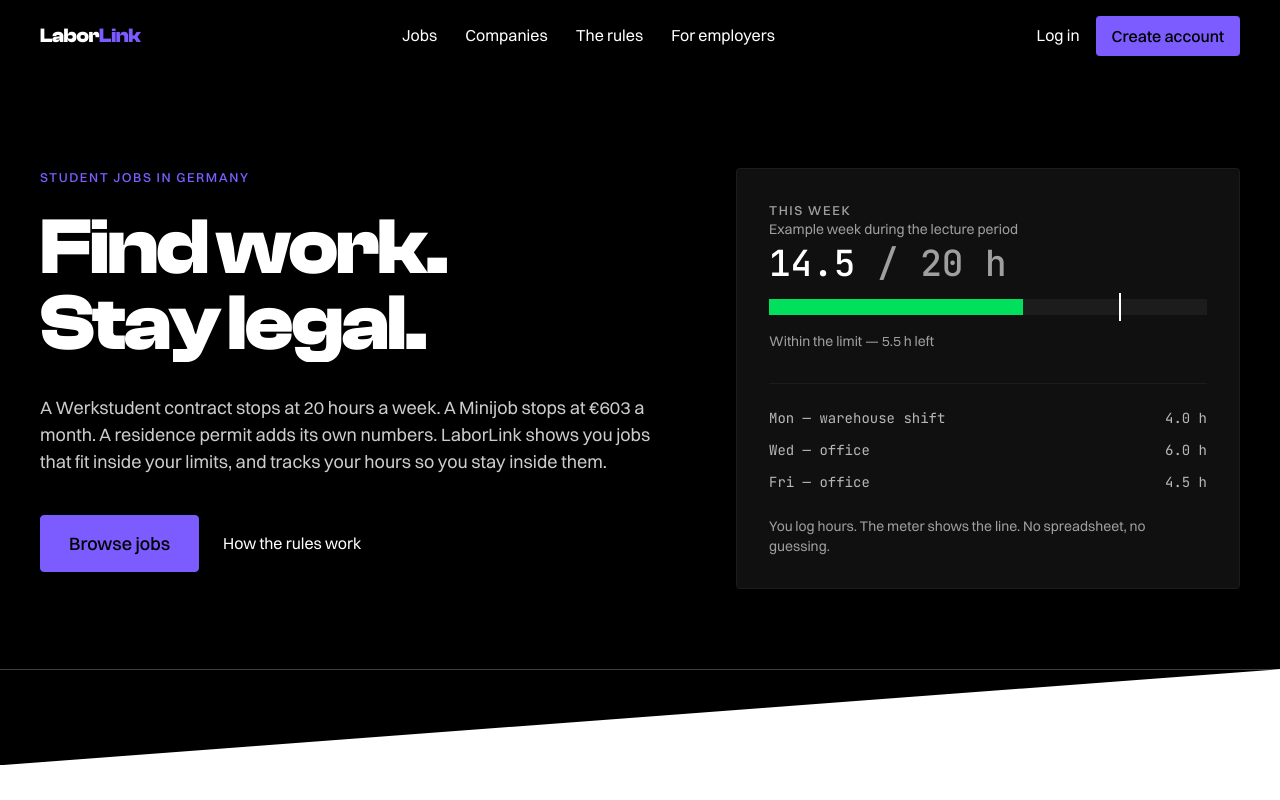
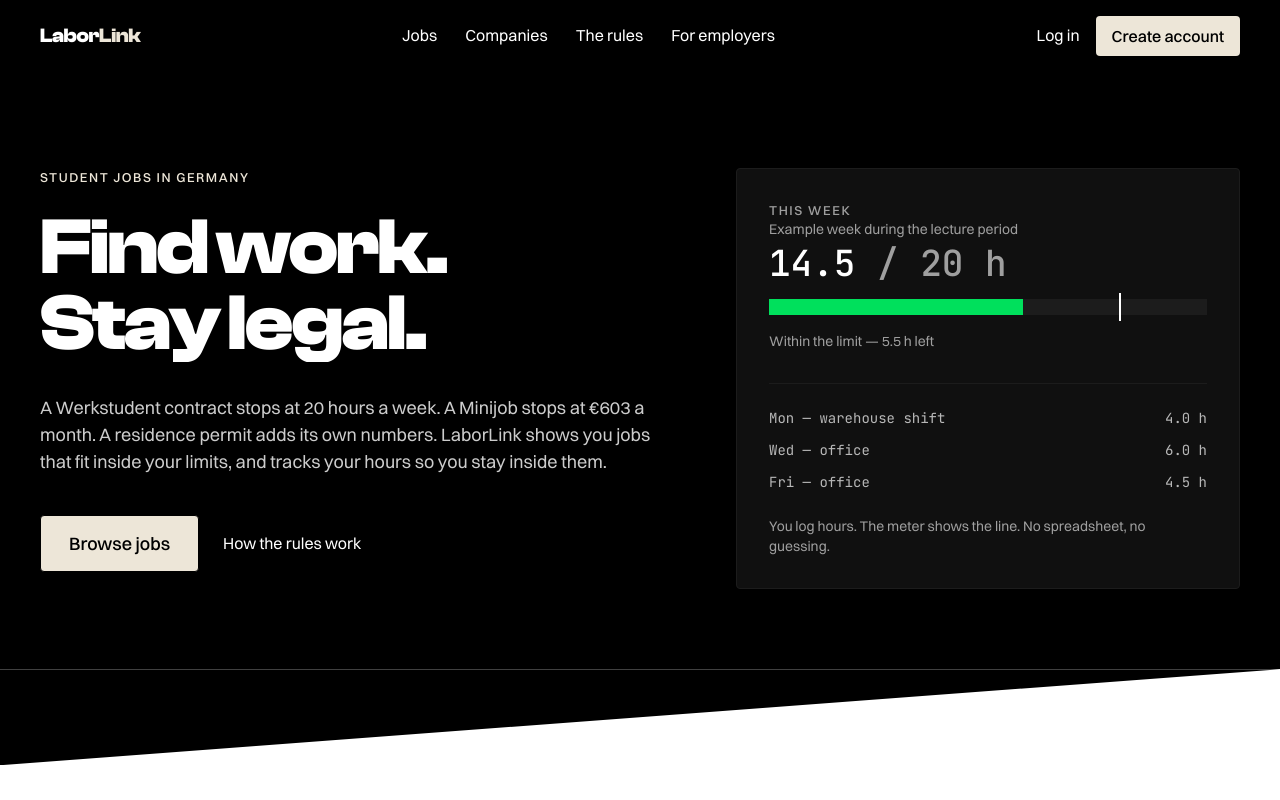
Before and after one commit to Ilf-Ali-Momin/LaborLink, a Next.js app: page / in a window 1280 px wide. Shown: the top 800 px of the page. Built offline with nearby package versions, Linux system fonts and the light colour scheme; no server answers; the database is empty; a web font is replaced by a local one.

Commit message:
style: signal color to bone #EDE6D8 with bronze #7A6549 on white; paper-ground contrast patches; service_role grants + RLS test cleanup

```diff
--- a/app/(site)/jobs/[slug]/page.tsx
+++ b/app/(site)/jobs/[slug]/page.tsx
@@ -257,7 +257,7 @@ export default async function JobDetailPage({
                 </label>
                 <button
                   type="submit"
-                  className="w-full rounded-r bg-signal px-6 py-3 font-medium text-void transition-colors duration-200 hover:bg-void hover:text-signal"
+                  className="w-full rounded-r border border-void bg-signal px-6 py-3 font-medium text-void transition-colors duration-200 hover:bg-void hover:text-signal"
                 >
                   Send application
                 </button>
--- a/app/(site)/jobs/page.tsx
+++ b/app/(site)/jobs/page.tsx
@@ -105,7 +105,7 @@ export default async function JobsPage({
           {remoteOnly ? <input type="hidden" name="remote" value="1" /> : null}
           <button
             type="submit"
-            className="rounded-r bg-signal px-6 py-2.5 font-medium text-void transition-colors duration-200 hover:bg-void hover:text-signal"
+            className="rounded-r border border-void bg-signal px-6 py-2.5 font-medium text-void transition-colors duration-200 hover:bg-void hover:text-signal"
           >
             Search
           </button>
--- a/app/(site)/page.tsx
+++ b/app/(site)/page.tsx
@@ -269,7 +269,7 @@ function RuleFigure({
 }) {
   return (
     <div>
-      <p className="border-b-2 border-signal pb-3 font-mono text-display-m font-medium tabular-nums">
+      <p className="border-b-2 border-signal-dk pb-3 font-mono text-display-m font-medium tabular-nums">
         {figure}
       </p>
       <h3 className="mt-4 font-display text-xl font-semibold">{title}</h3>
--- a/app/(site)/pricing/page.tsx
+++ b/app/(site)/pricing/page.tsx
@@ -88,7 +88,10 @@ export default function PricingPage() {
               <ul className={`mt-6 flex-1 space-y-3 border-t pt-6 ${tier.highlighted ? "border-ash" : "border-hairline"}`}>
                 {tier.features.map((f) => (
                   <li key={f} className="flex gap-3">
-                    <span aria-hidden className="mt-2 size-1.5 shrink-0 bg-signal" />
+                    <span
+                      aria-hidden
+                      className={`mt-2 size-1.5 shrink-0 ${tier.highlighted ? "bg-signal" : "bg-signal-dk"}`}
+                    />
                     {f}
                   </li>
                 ))}
--- a/app/employer/listings/page.tsx
+++ b/app/employer/listings/page.tsx
@@ -41,7 +41,7 @@ export default async function ListingsPage({
         <h1 className="font-display text-display-m">Listings.</h1>
         <Link
           href="/employer/listings/new"
-          className="rounded-r bg-signal px-5 py-2.5 font-medium text-void transition-colors duration-200 hover:bg-void hover:text-signal"
+          className="rounded-r border border-void bg-signal px-5 py-2.5 font-medium text-void transition-colors duration-200 hover:bg-void hover:text-signal"
         >
           New listing
         </Link>
--- a/app/employer/page.tsx
+++ b/app/employer/page.tsx
@@ -81,7 +81,7 @@ export default async function EmployerOverview({
           </div>
           <button
             type="submit"
-            className="rounded-r bg-signal px-6 py-3 font-medium text-void transition-colors duration-200 hover:bg-void hover:text-signal"
+            className="rounded-r border border-void bg-signal px-6 py-3 font-medium text-void transition-colors duration-200 hover:bg-void hover:text-signal"
           >
             Create company
           </button>
--- a/app/globals.css
+++ b/app/globals.css
@@ -9,8 +9,8 @@
   --color-hairline: #e4e4e4;
 
   /* Signal — roughly one accent element per viewport */
-  --color-signal: #7c5cff;
-  --color-signal-dk: #5b3be8;
+  --color-signal: #ede6d8;
+  --color-signal-dk: #7a6549;
 
   /* Semantic compliance states */
   --color-under: #00e05c;
@@ -71,9 +71,14 @@
     outline-offset: 2px;
   }
 
-  /* The light accent fails contrast on white; darken the ring there. */
+  /* The light accent fails contrast on white; darken it there. */
   [data-ground="paper"] :focus-visible {
     outline-color: var(--color-signal-dk);
+  }
+
+  [data-ground="paper"] ::selection {
+    background: var(--color-void);
+    color: var(--color-signal);
   }
 }
 
@@ -98,6 +103,12 @@
   .link-grow:focus-visible {
     background-size: 100% 2px;
   }
+  [data-ground="paper"] .link-grow {
+    background-image: linear-gradient(
+      var(--color-signal-dk),
+      var(--color-signal-dk)
+    );
+  }
 
   /* Cards: raise 2px, top edge picks up a 2px signal rule sweeping left to right. */
   .card-lift {
@@ -118,6 +129,9 @@
   }
   .card-lift:hover::before {
     width: 100%;
+  }
+  [data-ground="paper"] .card-lift::before {
+    background: var(--color-signal-dk);
   }
 }
 
--- a/components/employer/ListingForm.tsx
+++ b/components/employer/ListingForm.tsx
@@ -185,7 +185,7 @@ export function ListingForm({
 
       <button
         type="submit"
-        className="rounded-r bg-signal px-6 py-3 font-medium text-void transition-colors duration-200 hover:bg-void hover:text-signal"
+        className="rounded-r border border-void bg-signal px-6 py-3 font-medium text-void transition-colors duration-200 hover:bg-void hover:text-signal"
       >
         {submitLabel}
       </button>
--- a/components/ui/Button.tsx
+++ b/components/ui/Button.tsx
@@ -7,7 +7,7 @@ type Size = "md" | "lg";
 // Buttons invert on hover rather than dim (DESIGN.md).
 const variantClasses: Record<Variant, string> = {
   signal:
-    "bg-signal text-void border border-signal hover:bg-void hover:text-signal",
+    "bg-signal text-void border border-void hover:bg-void hover:text-signal",
   "outline-void":
     "bg-transparent text-paper border border-paper hover:bg-paper hover:text-void",
   "outline-paper":
--- a/scripts/test-rls.mjs
+++ b/scripts/test-rls.mjs
@@ -282,5 +282,18 @@ console.log("\nAs ANONYMOUS:");
   check("cannot read hour entries", !!hoursError || (hours ?? []).length === 0);
 }
 
+// Cleanup: remove everything this run created, so test rows never linger
+// on the local jobs board. Deleting the employers cascades listings and
+// applications; deleting the users cascades profiles and hour entries.
+for (const org of [orgA, orgB]) {
+  if (org) {
+    const { error } = await admin.from("employers").delete().eq("id", org);
+    if (error) console.error(`cleanup: could not delete employer ${org}: ${error.message}`);
+  }
+}
+for (const user of [studentA, studentB, employerA, employerB]) {
+  await admin.auth.admin.deleteUser(user.id);
+}
+
 console.log(`\n${passed} passed, ${failed} failed`);
 process.exit(failed > 0 ? 1 : 0);
```
Also changed, not shown: .claude-flow/neural/stats.json, 2 other files (tests, documents, lock files or other folders).
